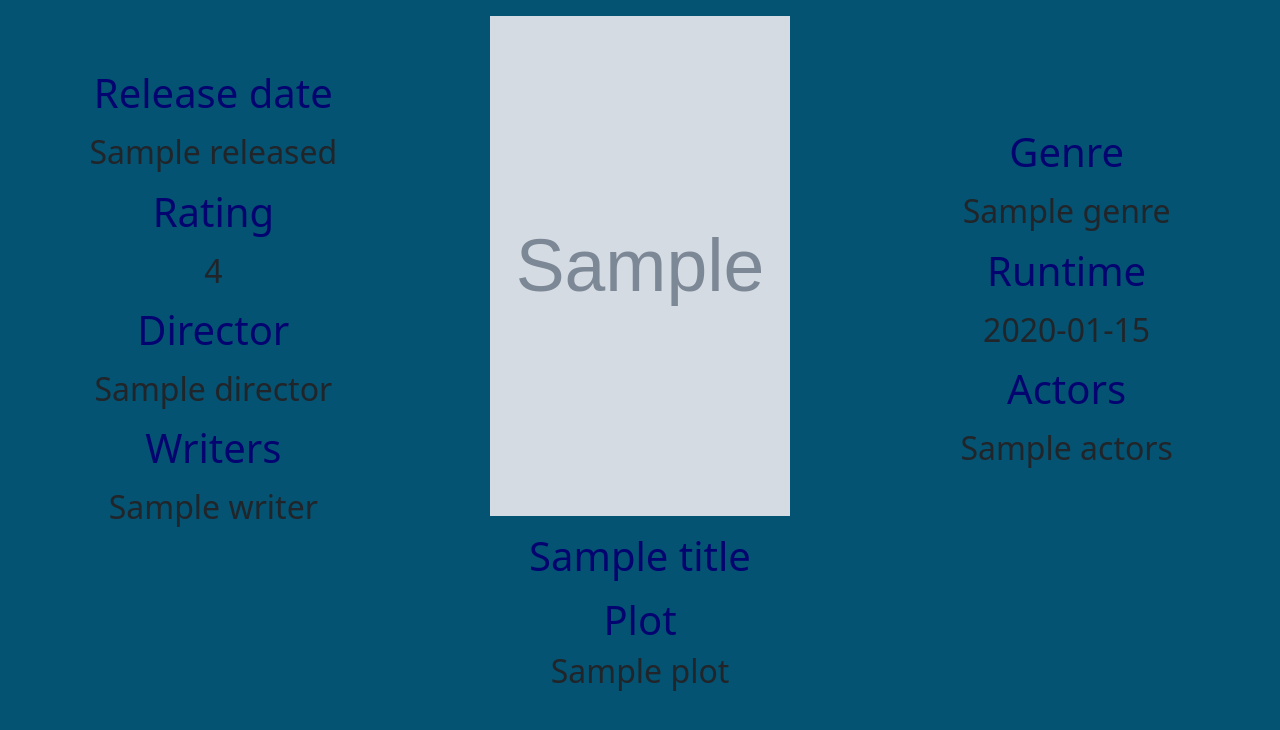
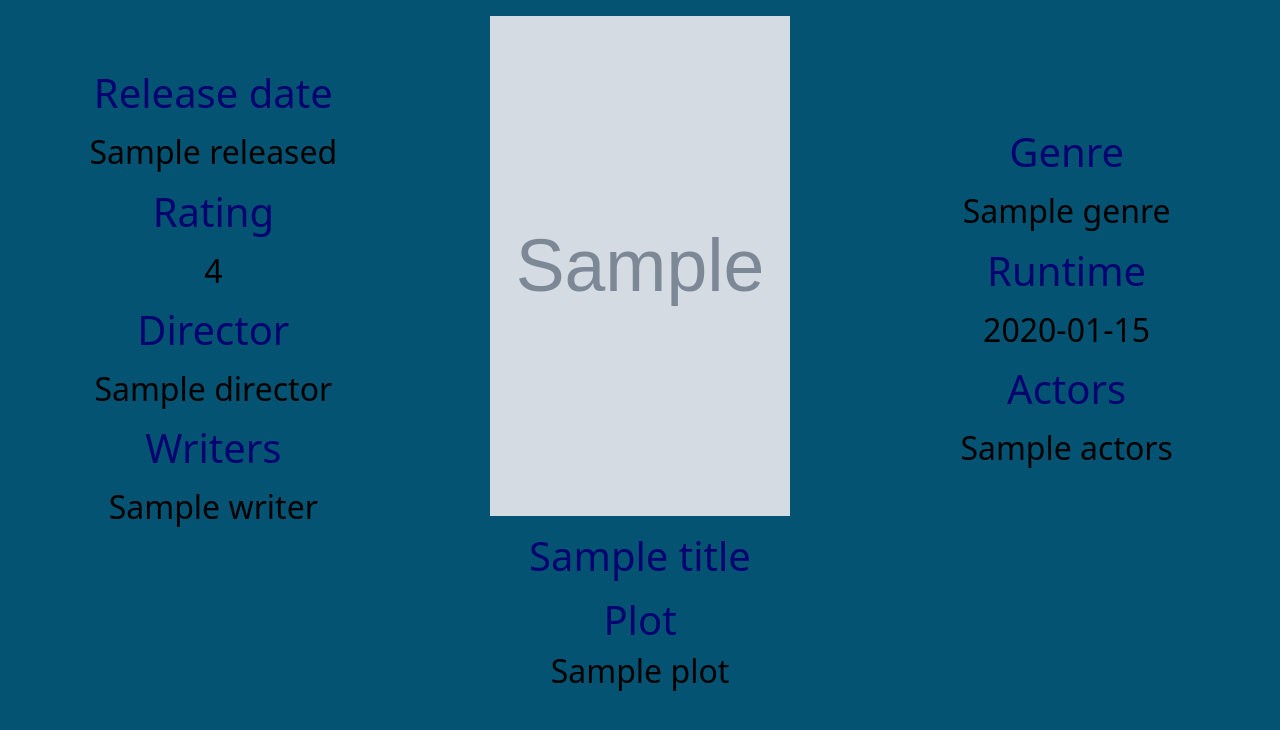
Before and after one commit to JustinArnold-tech/ISS_location, a Flask app: template templates/movie.html in a window 1280 px wide. Shown: the top 730 px of the page. Run offline with Flask 2, Linux system fonts and the light colour scheme; the template is opened without the code that fills it: most values are stand-ins (such as "Sample title", 1, 10 or a date in 2020); grey boxes marked "Sample" are stand-in pictures.

Commit message:
Update movie.html

```diff
--- a/templates/movie.html
+++ b/templates/movie.html
@@ -19,6 +19,7 @@
 <style>
 body {background-color: rgb(4, 83, 114);}
 h1   {color: rgb(4, 4, 112);}
+h2   {color: rgb(0, 0, 0);}
 
 </style>
 </head>
```
